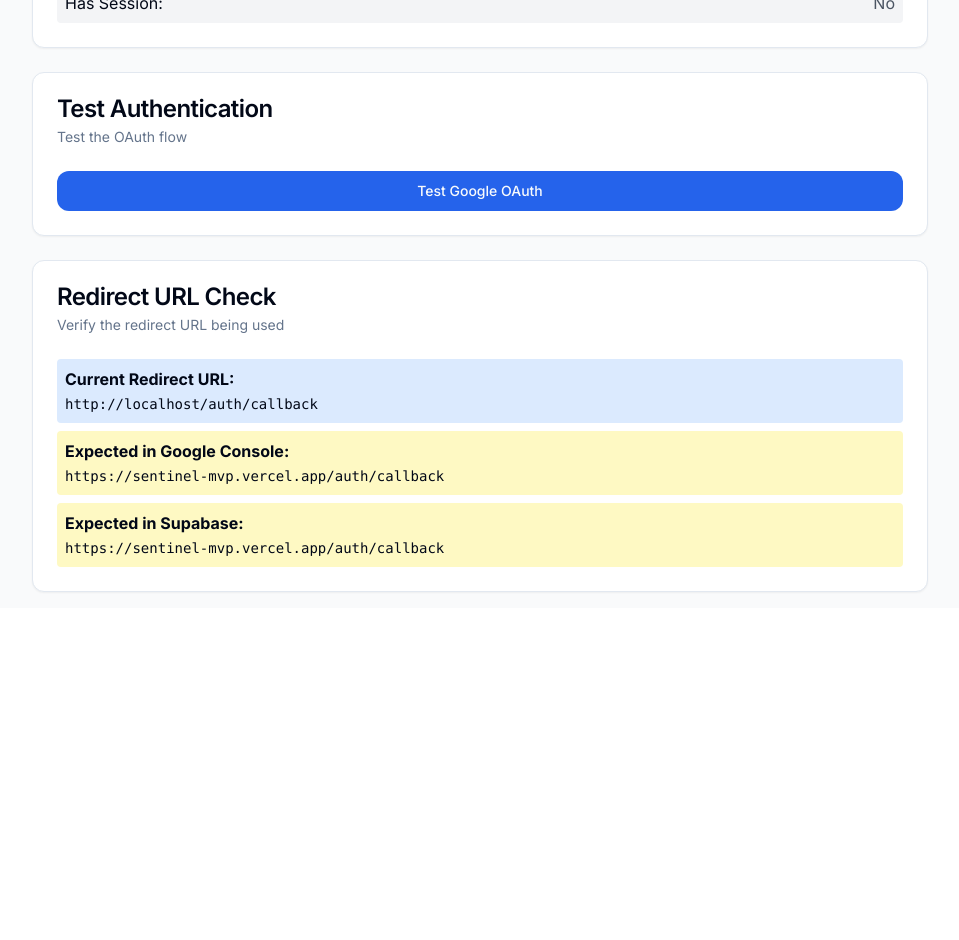
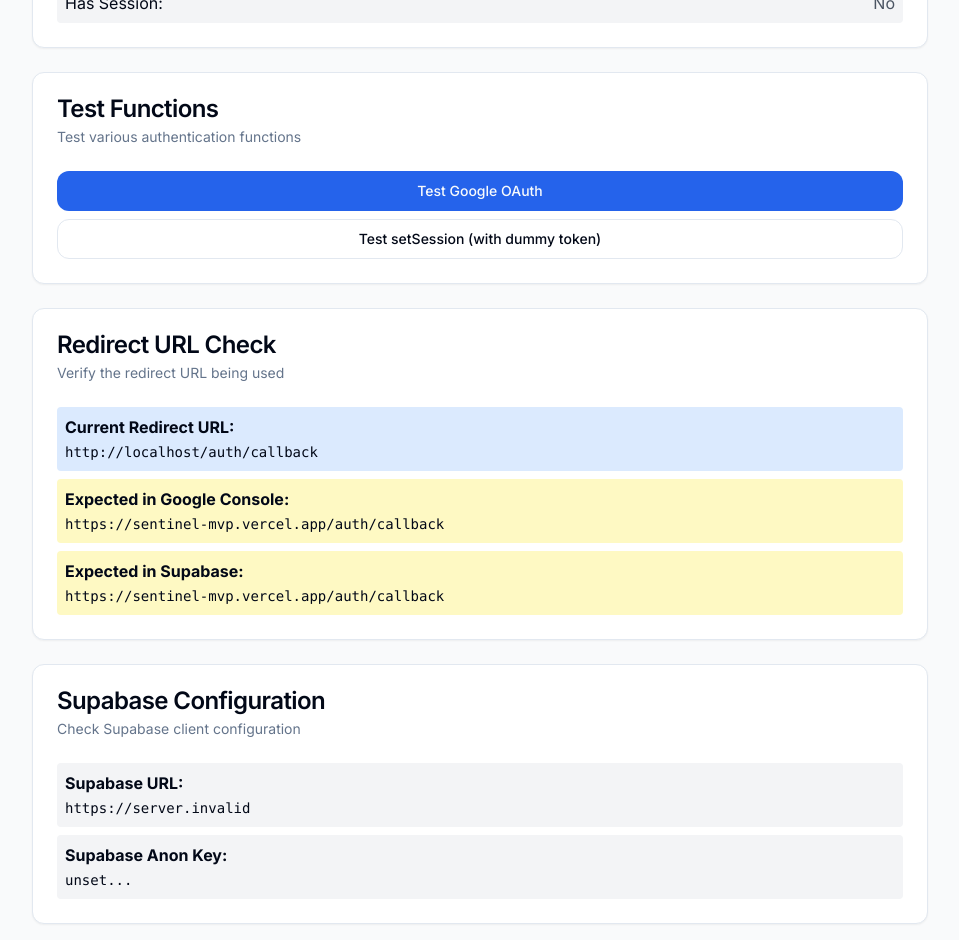
Before and after one commit to shreyjain11/sentinel-mvp, a Next.js app: page /debug-env in a window 1280 px wide. Shown: the part 820-1760 px from the top of the page, without its empty margins (160-1119 px from the left). Before the commit the page ends 1428 px from the top, so only its background shows below. Built offline with nearby package versions, Linux system fonts and the light colour scheme; no server answers.

Commit message:
Add enhanced Supabase debugging and setSession test

```diff
--- a/src/app/debug-env/page.tsx
+++ b/src/app/debug-env/page.tsx
@@ -78,6 +78,24 @@ export default function DebugEnvPage() {
     }
   }
 
+  const testSetSession = async () => {
+    try {
+      // Test with a dummy token to see if the API key is valid
+      const { data, error } = await supabase.auth.setSession({
+        access_token: 'dummy_token',
+        refresh_token: 'dummy_refresh_token',
+      })
+
+      if (error) {
+        alert(`setSession error: ${error.message}`)
+      } else {
+        alert('setSession call succeeded (but with dummy token)')
+      }
+    } catch (error) {
+      alert(`setSession exception: ${error}`)
+    }
+  }
+
   if (loading) {
     return (
       <div className="min-h-screen bg-gray-50 flex items-center justify-center">
@@ -147,12 +165,15 @@ export default function DebugEnvPage() {
 
         <Card>
           <CardHeader>
-            <CardTitle>Test Authentication</CardTitle>
-            <CardDescription>Test the OAuth flow</CardDescription>
+            <CardTitle>Test Functions</CardTitle>
+            <CardDescription>Test various authentication functions</CardDescription>
           </CardHeader>
-          <CardContent>
+          <CardContent className="space-y-2">
             <Button onClick={testAuth} className="w-full">
               Test Google OAuth
+            </Button>
+            <Button onClick={testSetSession} className="w-full" variant="outline">
+              Test setSession (with dummy token)
             </Button>
           </CardContent>
         </Card>
@@ -179,6 +200,29 @@ export default function DebugEnvPage() {
             </div>
           </CardContent>
         </Card>
+
+        <Card>
+          <CardHeader>
+            <CardTitle>Supabase Configuration</CardTitle>
+            <CardDescription>Check Supabase client configuration</CardDescription>
+          </CardHeader>
+          <CardContent>
+            <div className="space-y-2">
+              <div className="p-2 bg-gray-100 rounded">
+                <strong>Supabase URL:</strong><br />
+                <code className="text-sm">{process.env.NEXT_PUBLIC_SUPABASE_URL || 'NOT SET'}</code>
+              </div>
+              <div className="p-2 bg-gray-100 rounded">
+                <strong>Supabase Anon Key:</strong><br />
+                <code className="text-sm">
+                  {process.env.NEXT_PUBLIC_SUPABASE_ANON_KEY
+                    ? `${process.env.NEXT_PUBLIC_SUPABASE_ANON_KEY.substring(0, 20)}...`
+                    : 'NOT SET'}
+                </code>
+              </div>
+            </div>
+          </CardContent>
+        </Card>
       </div>
     </div>
   )
```
